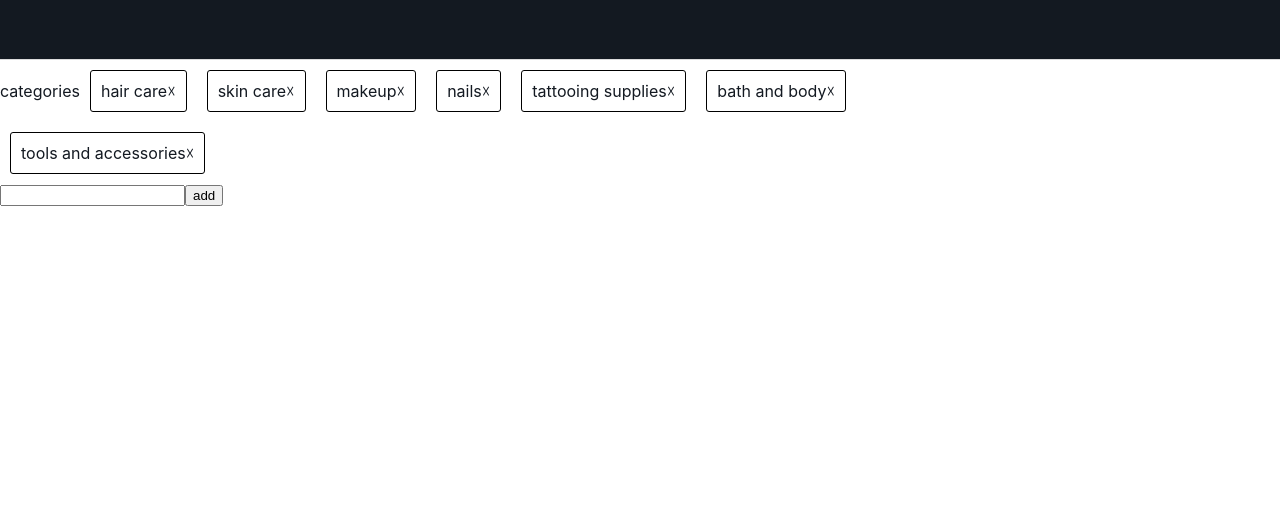
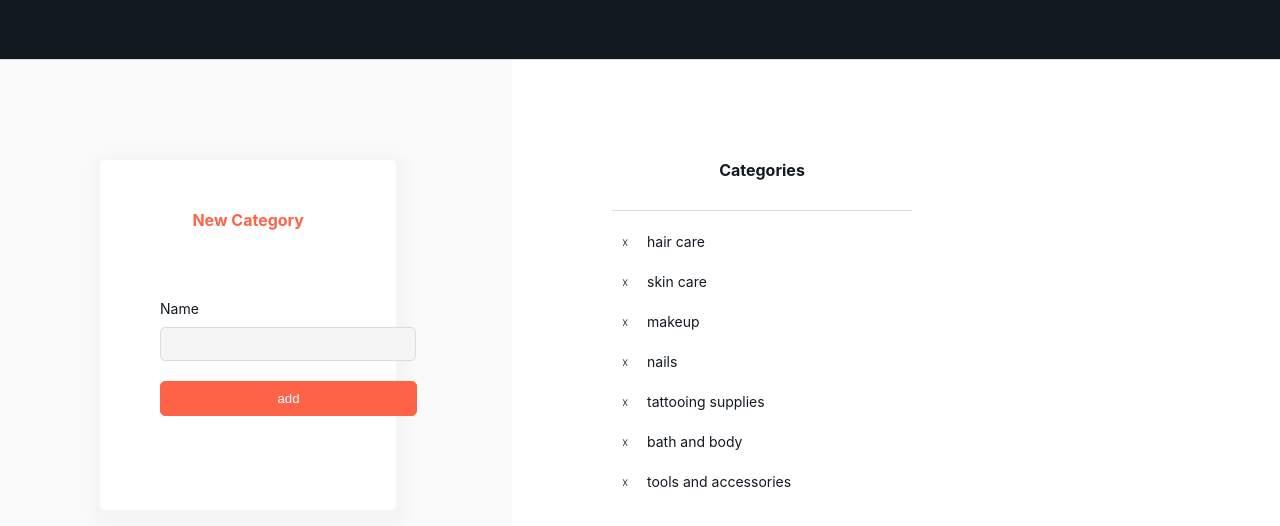
Before and after one commit to dorsamaleki/barbat-studio-task, a React (Create React App) app: page /new-category in a window 1280 px wide. Shown: the top 526 px of the page. Built offline with nearby package versions, Linux system fonts and the light colour scheme.

Commit message:
add some style new category page

```diff
--- a/src/Home.js
+++ b/src/Home.js
@@ -75,7 +75,7 @@
         </div>
         <div>
           <div>
-            <NavLink to="/new-category" className={styles.item1}>
+            <NavLink to="/new-category" className={styles.newcategory}>
               Categories
             </NavLink>
           </div>
--- a/src/Home.module.css
+++ b/src/Home.module.css
@@ -5,7 +5,6 @@
   height: 720px;
   padding: 20px;
   border-right: 1px solid rgb(220, 220, 220);
-
   box-sizing: border-box;
   vertical-align: top;
 }
@@ -30,3 +29,11 @@
   width: 150px;
   cursor: pointer;
 }
+.newcategory {
+  text-decoration: none;
+  display: inline-block;
+  text-align: center;
+  color: #131921;
+  font-size: 18px;
+  cursor: cell;
+}
--- a/src/NewCategory.js
+++ b/src/NewCategory.js
@@ -4,30 +4,43 @@
 
 export const NewCategory = (props) => {
   return (
+    <div className={styles.root}>
+      <div className={styles.left}>
+        <div className={styles.form}>
+          <div className={styles.subject1}> New Category</div>
           <div>
+            <div className={styles.label}>
+              <label>Name</label>
+            </div>
+            <input
+              type="text"
+              value={props.name}
+              onChange={props.handleChange}
+              onKeyPress={props.keyPressedd}
+              className={styles.input}
+            />
+            <button onClick={props.handleAdd} className={styles.add}>
+              add
+            </button>
+          </div>
+        </div>
+      </div>
       <div className={styles.right}>
-        categories
+        <div className={styles.subject2}>Categories</div>
+        <div className={styles.box}>
           {props.categoryList.map((item) => {
             return (
               <div key={item.id} className={styles.category}>
-              {item.name}
                 <div
                   onClick={() => props.handleRemove(item.id)}
                   className={styles.cross}
                 >
                   ☓
                 </div>
+                <div className={styles.name}> {item.name}</div>
               </div>
             );
           })}
-        <div>
-          <input
-            type="text"
-            value={props.name}
-            onChange={props.handleChange}
-            onKeyPress={props.keyPressedd}
-          />
-          <button onClick={props.handleAdd}>add</button>
         </div>
       </div>
     </div>
--- a/src/NewCategory.module.css
+++ b/src/NewCategory.module.css
@@ -1,26 +1,80 @@
-.right {
+.left {
+  background-color: rgb(250, 250, 250);
+  height: 650px;
+  width: 40%;
   display: inline-block;
-  width: 80%;
+  padding: 100px;
+  box-sizing: border-box;
+}
+.form {
+  background-color: white;
+  box-shadow: 2px 5px 10px 10px rgb(245, 245, 245);
+  border-radius: 5px;
+  box-sizing: border-box;
+  width: 95%;
+  padding: 50px;
+  height: 350px;
+}
+.subject1 {
+  padding-bottom: 60px;
+  font-weight: bold;
+  text-align: center;
+  color: tomato;
+}
+.label {
+  width: 100px;
+  margin: 10px 0px 0px 10px;
+  font-size: 14px;
+}
+.input {
+  background-color: rgb(245, 245, 245);
+  border: 1px solid rgb(220, 220, 220);
+  border-radius: 5px;
+  margin: 10px;
+  width: 250px;
+  height: 30px;
 }
 
+.add {
+  cursor: pointer;
+  text-align: center;
+  border-radius: 5px;
+  border: 1px solid tomato;
+  background-color: tomato;
+  color: white;
+  width: 257px;
+  height: 35px;
+  margin: 10px;
+  margin-top: 10px;
+}
+.right {
+  width: 30%;
+  display: inline-block;
+  vertical-align: top;
+  padding: 100px;
+  box-sizing: border-box;
+}
 .category {
+  padding: 10px;
+  width: 300px;
+}
+.box {
+  padding-top: 10px;
+}
+.subject2 {
+  width: 300px;
+  padding-bottom: 30px;
+  border-bottom: 1px solid rgb(220, 220, 220);
+  text-align: center;
+  font-weight: bold;
+}
+.name {
   display: inline-block;
-  padding: 10px;
-  border: 1px solid black;
-  margin: 10px;
-  border-radius: 3px;
+  font-size: 14px;
 }
 .cross {
   display: inline-block;
   cursor: pointer;
+  font-size: 12px;
+  width: 25px;
 }
-
-.new {
-  display: inline-block;
-  padding: 10px;
-  border: 1px solid black;
-  margin: 10px;
-  border-radius: 3px;
-  cursor: cell;
-  text-decoration: none;
-}
```
Lines whose indentation alone changed are shown as unchanged.
